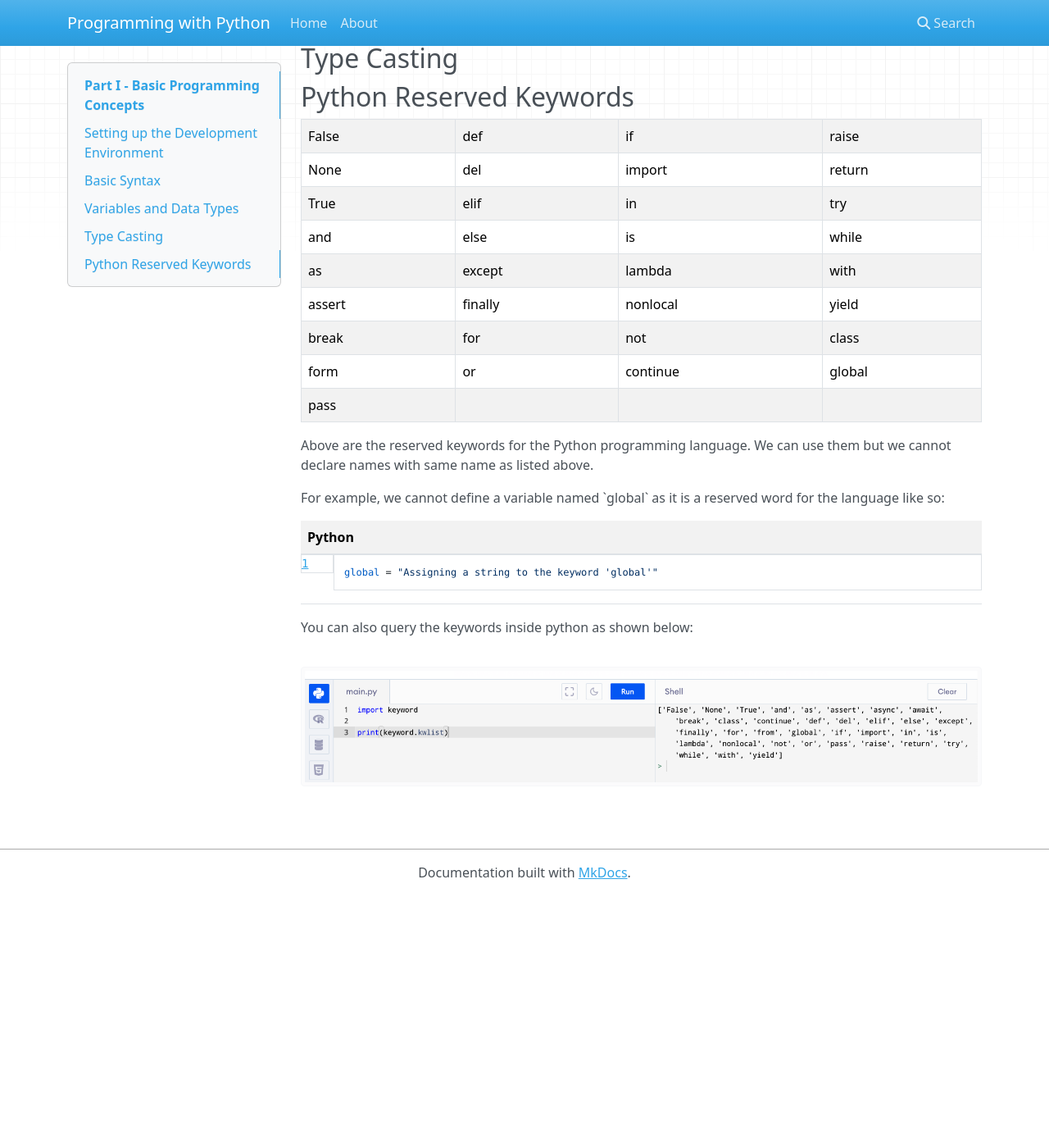
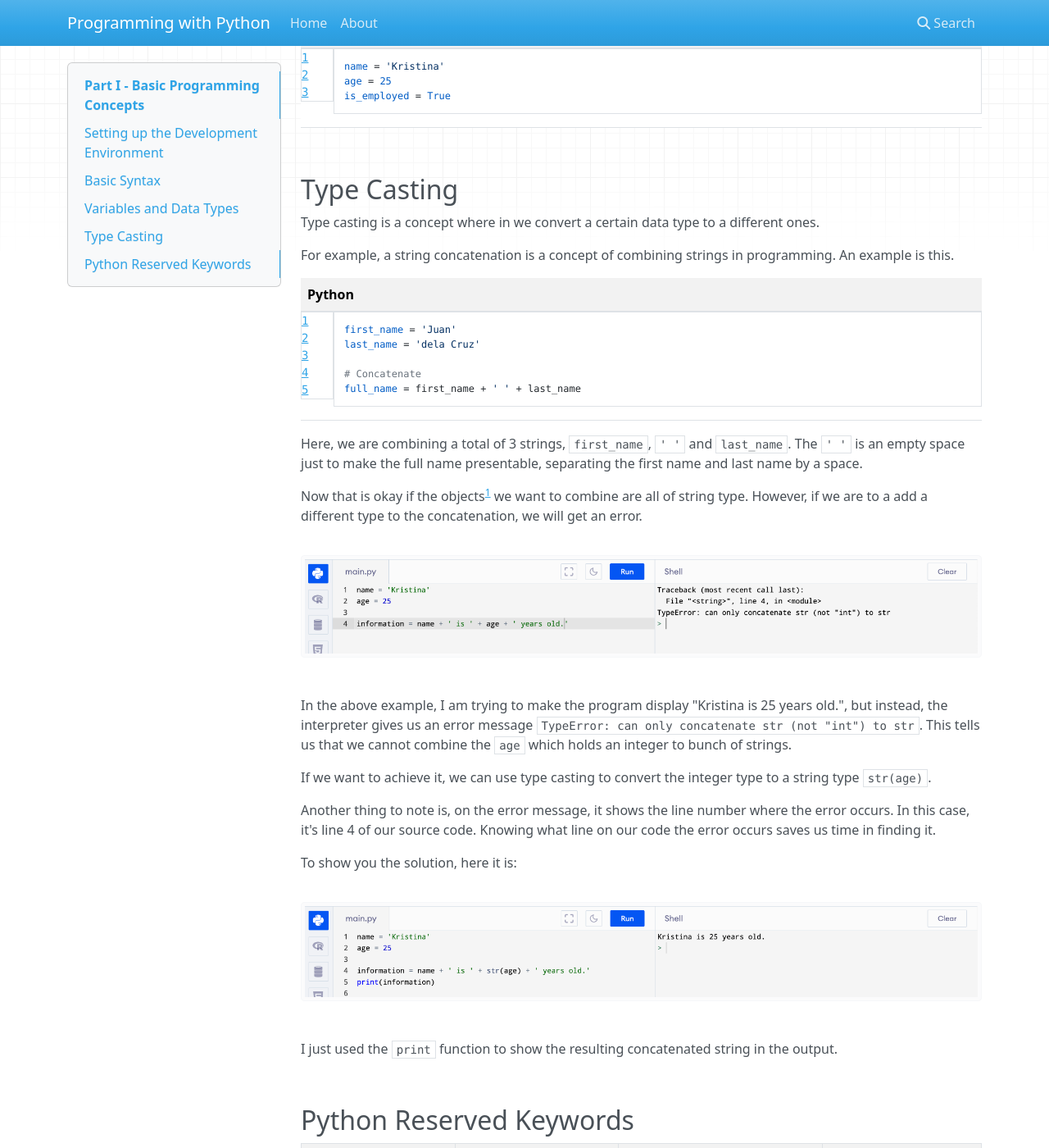
Before and after one commit to alexiusacademia/programming-with-python-course, an MkDocs documentation site: the page built from docs/course/day1.md, in a window 1280 px wide and 1400 px high, scrolled down 5514 px. Shown: the whole window at 82% size. Built offline with MkDocs 1.6.1, drawn with Linux system fonts in a browser that asks for light colours; nearby versions of some CDN libraries; before the commit the page ends 6606 px from its top, so only the background shows below that; some of the changed text lies outside the part shown.

Commit message:
Update day1

````diff
--- a/docs/course/day1.md
+++ b/docs/course/day1.md
@@ -29,6 +29,8 @@ in the command <strong>python</strong>. This should open your interactive interp
 This is from my terminal, as you may notice, I typed in the command <strong>python3</strong>. It's because I have both python version 2 and 3
 on my system. In your case, you may just enter the command <strong>python</strong>. If you seen the python version you installed, then you
 now have python interpreter working.
+
+<br />
 
 ## Basic Syntax
 
@@ -67,6 +69,8 @@ open and close parenthesis, `print("Hello, Python")`. In this example of the fun
 Some functions accepts parameters, some doesn't.
 
 In this function, we passed a literal string as parameter.
+
+<br />
 
 ## Variables and Data Types
 
@@ -151,6 +155,8 @@ function names can explain themselves. But still, comments are essential if you
 Now let's proceed with line number 2. Here we declare a variable called `greeting`. We assign the string literal `"Hello, Python"` to it. Note
 that strings are always surrounded by quotation marks.
 
+<br />
+
 ### Variable Declaration
 
 In python, you declare a variable by not stating its type like in any other language, you state its type by assigning value to it.
@@ -193,7 +199,46 @@ age = 25
 is_employed = True
 ```
 
+<br />
+
 ## Type Casting
+
+Type casting is a concept where in we convert a certain data type to a different ones.
+
+For example, a string concatenation is a concept of combining strings in programming. An example is this.
+
+```py
+first_name = 'Juan'
+last_name = 'dela Cruz'
+
+# Concatenate
+full_name = first_name + ' ' + last_name
+```
+
+Here, we are combining a total of 3 strings, `first_name`, `' '` and `last_name`. The `' '` is an empty space just to make the
+full name presentable, separating the first name and last name by a space.
+
+Now that is okay if the objects[^1] we want to combine are all of string type. However, if we are to a add a different type to the concatenation,
+we will get an error.
+
+![concatenation error](../images/concat_error.png)
+
+In the above example, I am trying to make the program display "Kristina is 25 years old.", but instead, the interpreter gives us an error message
+`TypeError: can only concatenate str (not "int") to str`. This tells us that we cannot combine the `age` which holds an integer to bunch of strings.
+
+If we want to achieve it, we can use type casting to convert the integer type to a string type `str(age)`.
+
+Another thing to note is, on the error message, it shows the line number where the error occurs. In this case, it's line 4 of our source code.
+Knowing what line on our code the error occurs saves us time in finding it.
+
+To show you the solution, here it is:
+
+![concatenation using casting](../images/concat_solution.png)
+
+I just used the `print` function to show the resulting concatenated string in the output.
+
+
+<br/>
 
 ## Python Reserved Keywords
 
@@ -272,3 +317,5 @@ global = "Assigning a string to the keyword 'global'"
 You can also query the keywords inside python as shown below:
 
 ![keywords](../images/keywords.png)
+
+[^1]: Everything in python are objects including integers, strings, lists, dictionaries, functions, and classes.
````
Also changed, not shown: docs/images/concat_error.png (added), docs/images/concat_solution.png (added).
